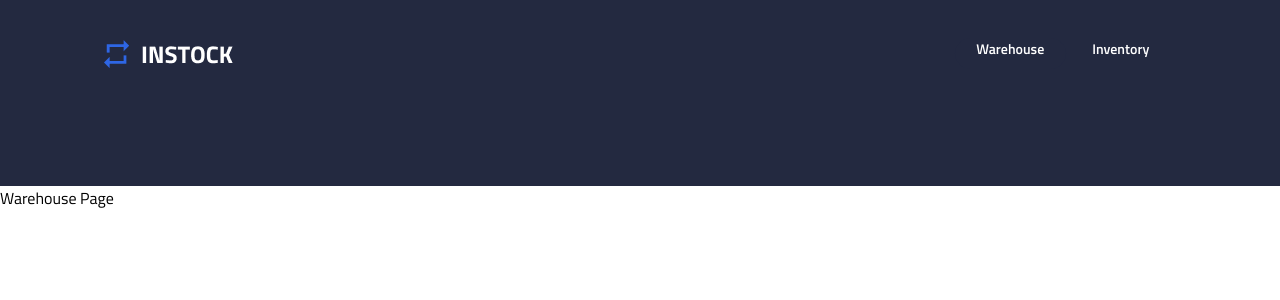
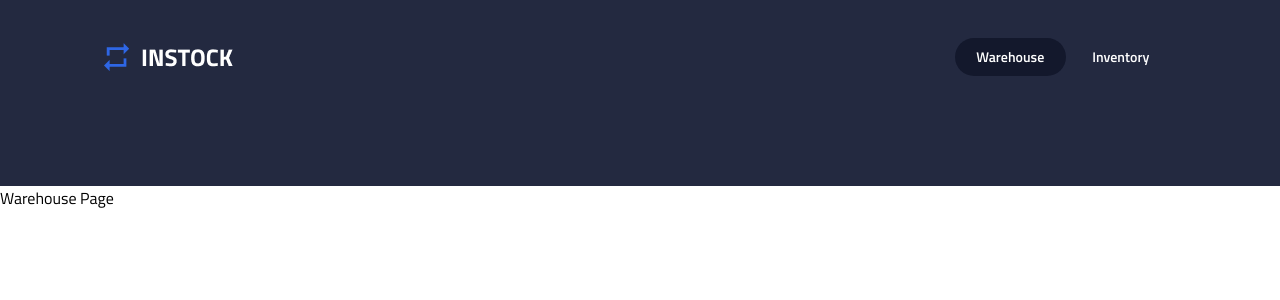
Before and after one commit to nicholas-hucal/instock-belle, a React (Create React App) app: page / in a window 1280 px wide. Shown: the top 300 px of the page. Built offline with nearby package versions, Linux system fonts and the light colour scheme.

Commit message:
added an activeClassName and modified the scss file

```diff
--- a/src/components/Header/Header.js
+++ b/src/components/Header/Header.js
@@ -13,8 +13,8 @@ class Header extends React.Component {
                    <img src={Logo}  alt="logo" />
                 </Link>
                 <div className="header__list">
-                    <NavLink to="/"  className="header__list-item">Warehouse</NavLink>
-                    <NavLink to="/inventory"  className="header__list-item--two">Inventory</NavLink>
+                    <NavLink to="/"  className="header__list-item" activeClassName="header__list-item--active">Warehouse</NavLink>
+                    <NavLink to="/inventory"  className="header__list-item" activeClassName="header__list-item--active">Inventory</NavLink>
                 </div>
             </section>
         </header>
--- a/src/components/Header/Header.scss
+++ b/src/components/Header/Header.scss
@@ -46,27 +46,15 @@
               margin-top: 2.4rem;
               width: 13.813rem;
           }
-          &-item{
+      }
+      &__list-item{
               width: 100%;
-              height: 1.9rem;
+              padding: 0.5rem 1rem ;
               text-align: center;
               border-radius: 1.25rem;
               font-weight: bold;
-              background-color: colors.$background-graphite;
-              &:active,&:focus{
+              &--active{
                 background-color: colors.$primary-black;
               }
           }
-          &-item--two{
-              width: 100%;
-              height: 1.9rem;
-              text-align: center;
-              border-radius: 1.25rem;
-              font-weight: bold;
-              &:active,&:focus{
-                background-color: colors.$primary-black;
-                padding: 0rem 0;
-              }
-          }
-      }
 }
```
